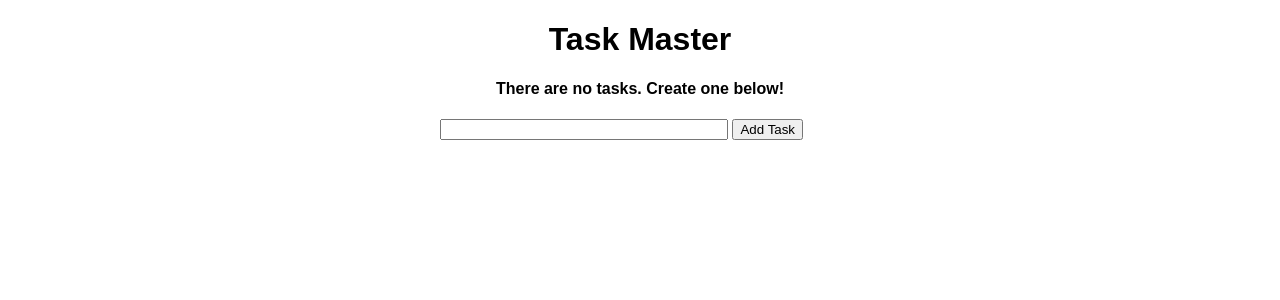
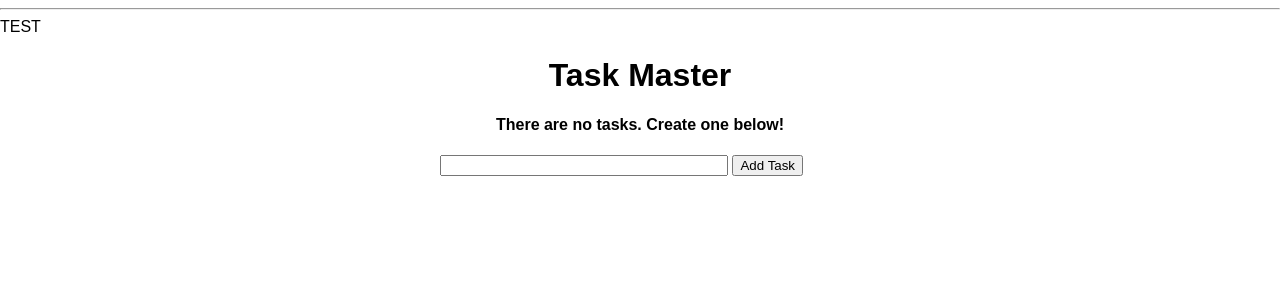
Before and after one commit to dannypenguin/CMSC495G6, a Flask app: page / in a window 1280 px wide. Shown: the top 300 px of the page. Run offline with Flask 2, Linux system fonts and the light colour scheme; data that the repository does not hold is empty.

Commit message:
test change

```diff
--- a/templates/base.html
+++ b/templates/base.html
@@ -1,13 +1,16 @@
 <!DOCTYPE html>
 <html lang="en">
+
 <head>
     <meta charset="UTF-8">
     <meta name="viewport" content="width=device-width, initial-scale=1.0">
     <meta http-equiv="X-UA-Compatible" content="ie=edge">
-    <link rel="stylesheet" href="{{ url_for('static', filename='css/main.css') }}">
-    {% block head %}{% endblock %}
+    <link rel="stylesheet" href="{{ url_for('static', filename='css/main.css') }}"> {% block head %}{% endblock %}
 </head>
+
 <body>
+    <hr>TEST</hr>
     {% block body %}{% endblock %}
 </body>
+
 </html>
```
